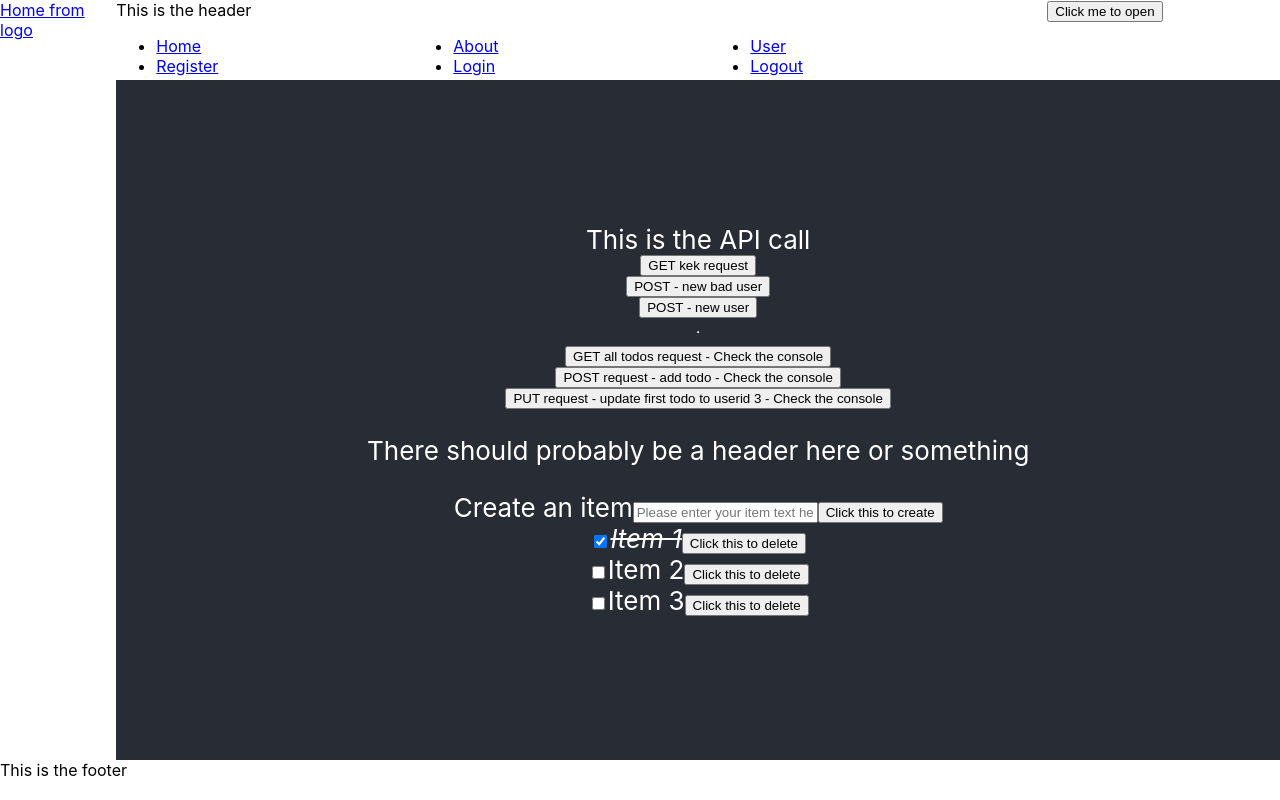
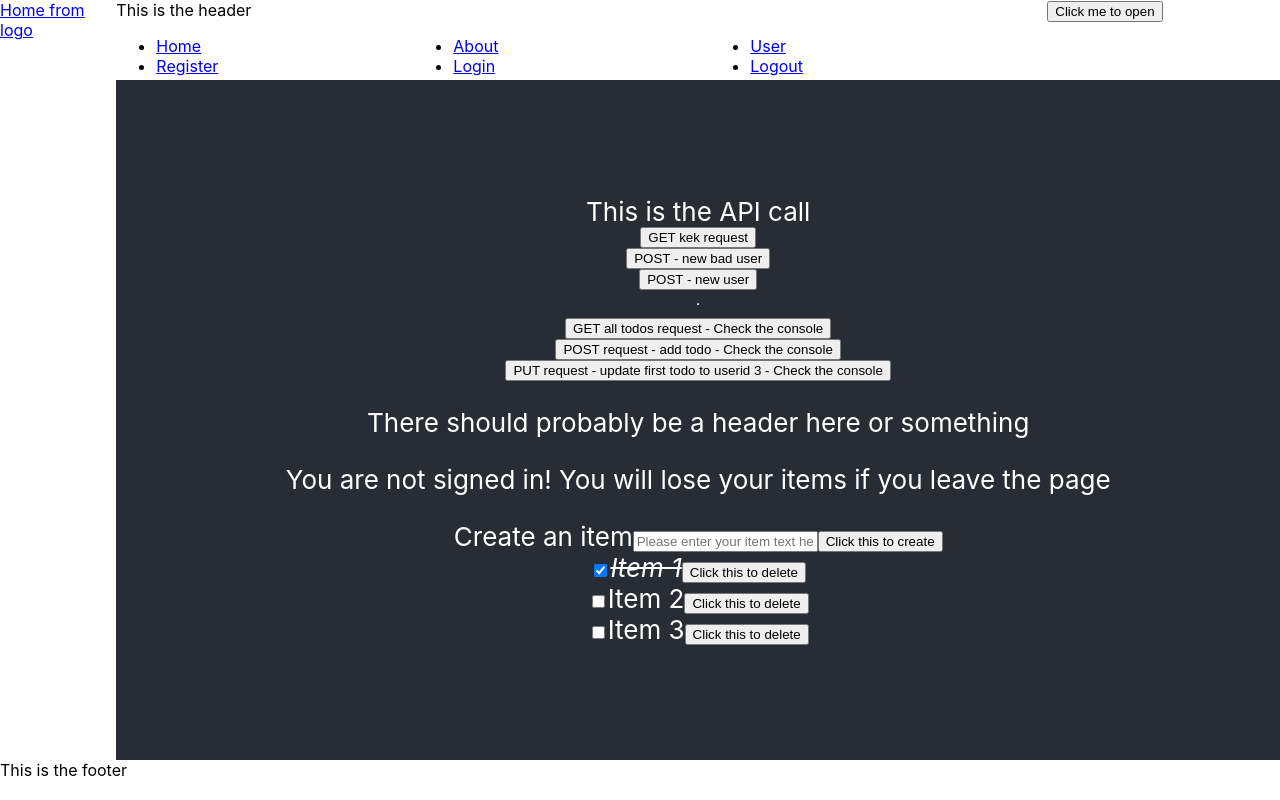
Before and after one commit to Cellv2/mern-auth-todo-app, a React (Create React App) app in the folder client/: page / in a window 1280 px wide. Built offline with nearby package versions, Linux system fonts and the light colour scheme; no server answers.

Commit message:
Add warning about not being logged in

```diff
--- a/client/src/components/Main.tsx
+++ b/client/src/components/Main.tsx
@@ -146,6 +146,9 @@ class Main extends Component<Props, State> {
                     <ApiCallButton />
                     <ToDoForm
                         items={this.state.items}
+                        isAuthenticated={
+                            this.props.applicationState.isAuthenticated
+                        }
                         handleCreateOnClick={this.handleCreateOnClick}
                         handleIsCompleteChange={this.handleIsCompleteChange}
                         handleDeleteOnClick={this.handleDeleteOnClick}
--- a/client/src/components/ToDoForm.tsx
+++ b/client/src/components/ToDoForm.tsx
@@ -7,6 +7,7 @@ import { Item } from "../types/to-do.types";
 
 type Props = {
     items?: Item[];
+    isAuthenticated: boolean;
     handleCreateOnClick: (inText: string) => void;
     handleIsCompleteChange: (index: number) => void;
     handleDeleteOnClick: (index: number) => void;
@@ -15,6 +16,7 @@ type Props = {
 const ToDoForm = (props: Props) => {
     const {
         items,
+        isAuthenticated,
         handleCreateOnClick,
         handleIsCompleteChange,
         handleDeleteOnClick,
@@ -40,6 +42,7 @@ const ToDoForm = (props: Props) => {
     return (
         <div>
             <p>There should probably be a header here or something</p>
+            {!isAuthenticated && <p>You are not signed in! You will lose your items if you leave the page</p>}
             <ToDoCreate handleCreateOnClick={handleCreateOnClick} />
             {toDoItems}
         </div>
```
